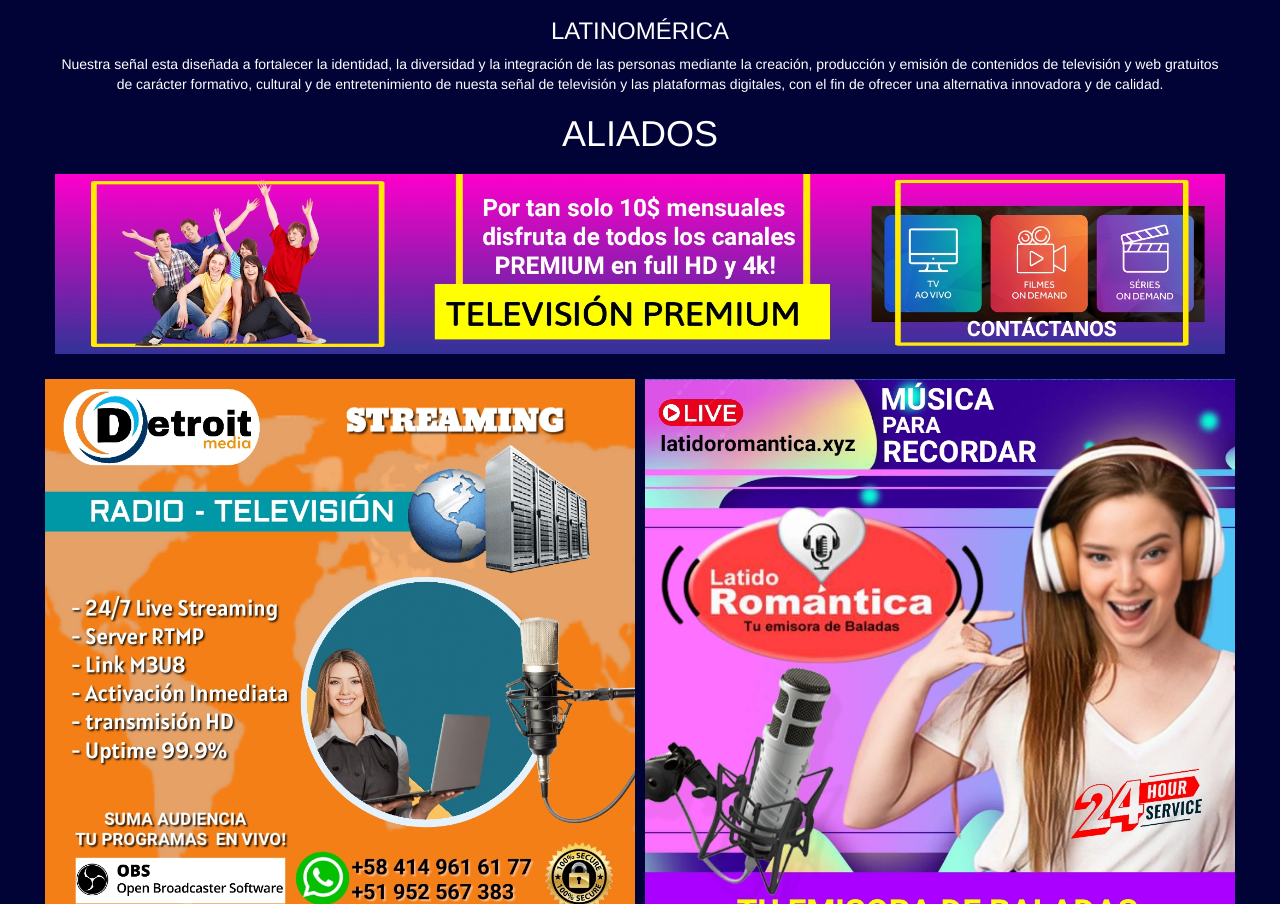
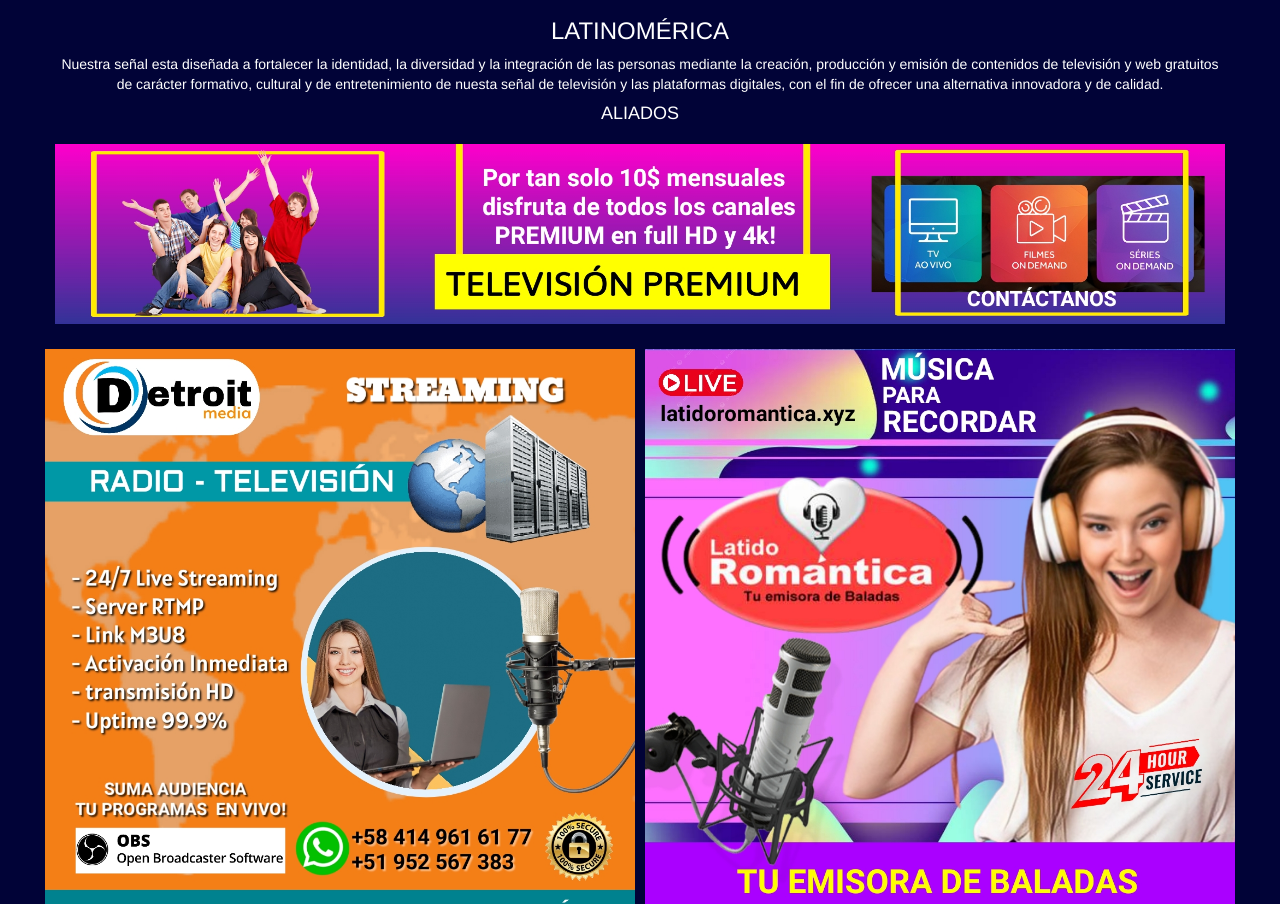
Before and after one commit to detroitchannel/tv, a plain HTML site: page index.html in a window 1280 px wide. Shown: the part 917-1821 px from the top of the page. Drawn offline with Linux system fonts and the light colour scheme; a web font is replaced by a local one.

Commit message:
Update index.html

```diff
--- a/index.html
+++ b/index.html
@@ -61,7 +61,7 @@
 </head>
 <body>
 
-	<div align="center"><h1>ALIADOS</h1>
+	<div align="center"><h4>ALIADOS</h4>
 	<h2></h2>
 	<a href="https://wa.me/+584149616177?text=Compra" target="_blank">
 	<div class="magistv.jpg">
```
